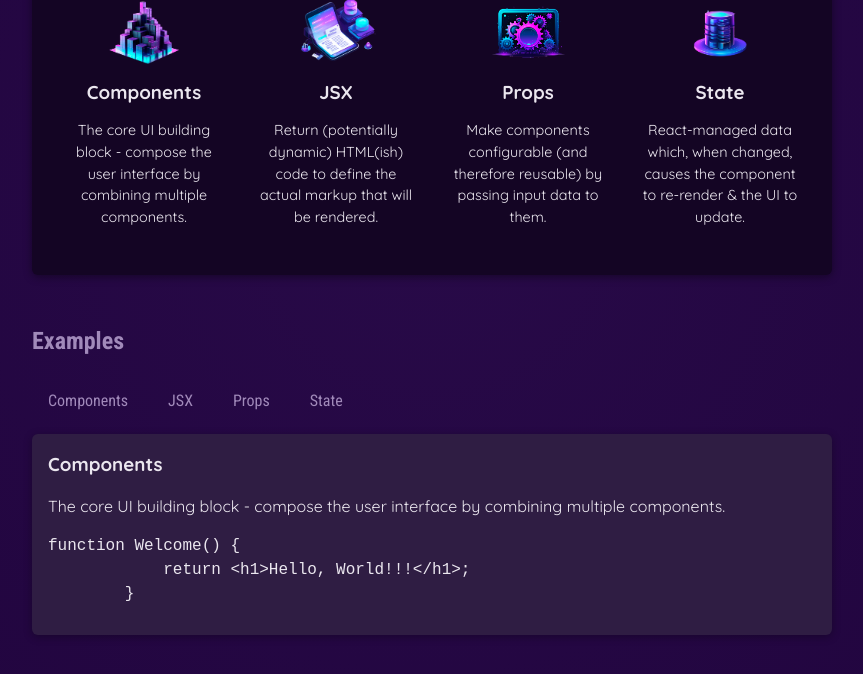
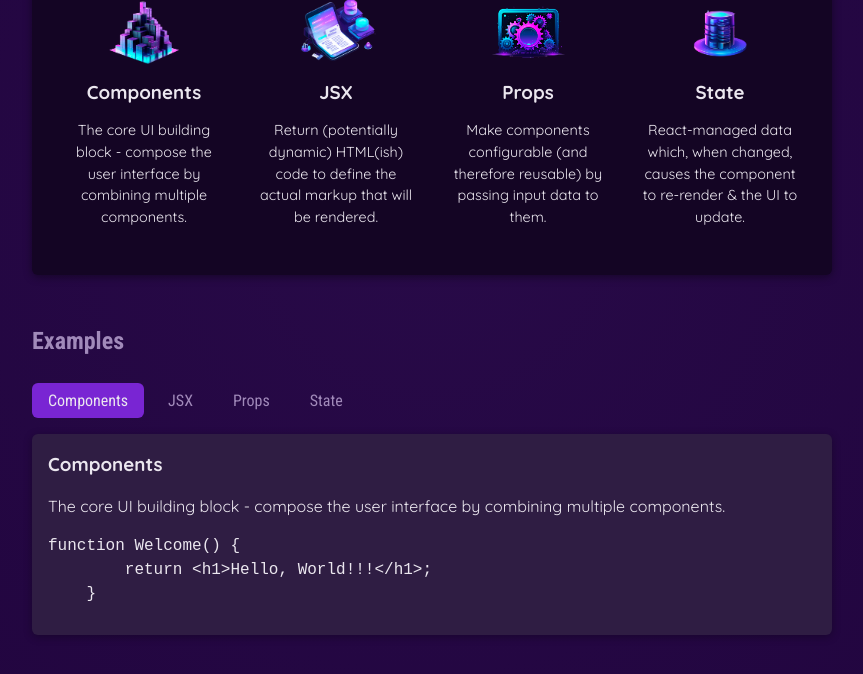
Before and after one commit to nminh123/My-First-React-App, a React (Vite) app: page / in a window 1280 px wide. Both pictures are taken after a click on the button "Components". Shown: the part 424-1098 px from the top of the page, without its empty margins (208-1071 px from the left). Built offline with nearby package versions, Linux system fonts and the light colour scheme.

Commit message:
Đã hoàn thành web đầu tiên làm bằng react js

```diff
--- a/src/App.jsx
+++ b/src/App.jsx
@@ -9,11 +9,27 @@ import { TabButton } from "./components/TabButton.jsx";
 import { useState } from "react";
 
 function App() {
-  const [selectedTopic, setSelectedTopic] = useState('components');
+  const [selectedTopic, setSelectedTopic] = useState();
 
   function handleSelect(selectedButton) {
     setSelectedTopic(selectedButton);
     console.log(selectedButton);
+  }
+
+  let tabContent = <p>Please click a content</p>
+
+  if (selectedTopic) {
+    tabContent = (
+      <div id="tab-content">
+        <h3>{EXAMPLES[selectedTopic].title}</h3>
+        <p>{EXAMPLES[selectedTopic].desc}</p>
+        <pre>
+          <code>
+            {EXAMPLES[selectedTopic].code}
+          </code>
+        </pre>
+      </div>
+    );
   }
 
   return (
@@ -48,7 +64,7 @@ function App() {
         <section id="core-concepts">
           <h2>Core Concepts</h2>
           <ul>
-            <CoreConcept
+            {/* <CoreConcept
               title={CORE_CONCEPTS[0].title}
               desc={CORE_CONCEPTS[0].desc}
               image={CORE_CONCEPTS[0].image}
@@ -61,26 +77,21 @@ function App() {
             />
             <CoreConcept
               {...CORE_CONCEPTS[3]}
-            />
+            /> */}
+            {CORE_CONCEPTS.map((conceptItem) => (
+              <CoreConcept key={conceptItem.title} {...conceptItem}/>
+            ))}
           </ul>
         </section>
         <section id="examples">
           <h2>Examples</h2>
           <menu>
-            <TabButton onSelect={() => handleSelect("components")}>Components</TabButton>
-            <TabButton onSelect={() => handleSelect("jsx")}>JSX</TabButton>
-            <TabButton onSelect={() => handleSelect("props")}>Props</TabButton>
-            <TabButton onSelect={() => handleSelect("state")}>State</TabButton>
+            <TabButton isSelected={selectedTopic === 'components'} onSelect={() => handleSelect("components")}>Components</TabButton>
+            <TabButton isSelected={selectedTopic === 'jsx'} onSelect={() => handleSelect("jsx")}>JSX</TabButton>
+            <TabButton isSelected={selectedTopic === 'props'} onSelect={() => handleSelect("props")}>Props</TabButton>
+            <TabButton isSelected={selectedTopic === 'state'} onSelect={() => handleSelect("state")}>State</TabButton>
           </menu>
-          <div id="tab-content">
-            <h3>{EXAMPLES[selectedTopic].title}</h3>
-            <p>{EXAMPLES[selectedTopic].desc}</p>
-            <pre>
-              <code>
-                {EXAMPLES[selectedTopic].code}
-              </code>
-            </pre>
-          </div>
+          {tabContent}
         </section>
       </main>
     </div>
--- a/src/components/TabButton.jsx
+++ b/src/components/TabButton.jsx
@@ -2,7 +2,7 @@ export function TabButton(props) {
     return (
     <li>
         {/* <button onClick={handleClick}>{props.children}</button> */}
-        <button onClick={props.onSelect}>{props.children}</button>
+        <button className={props.isSelected ? 'active' : undefined} onClick={props.onSelect}>{props.children}</button>
     </li>
     );
 }
```
Also changed, not shown: src/data.js (+10 -5 lines).
